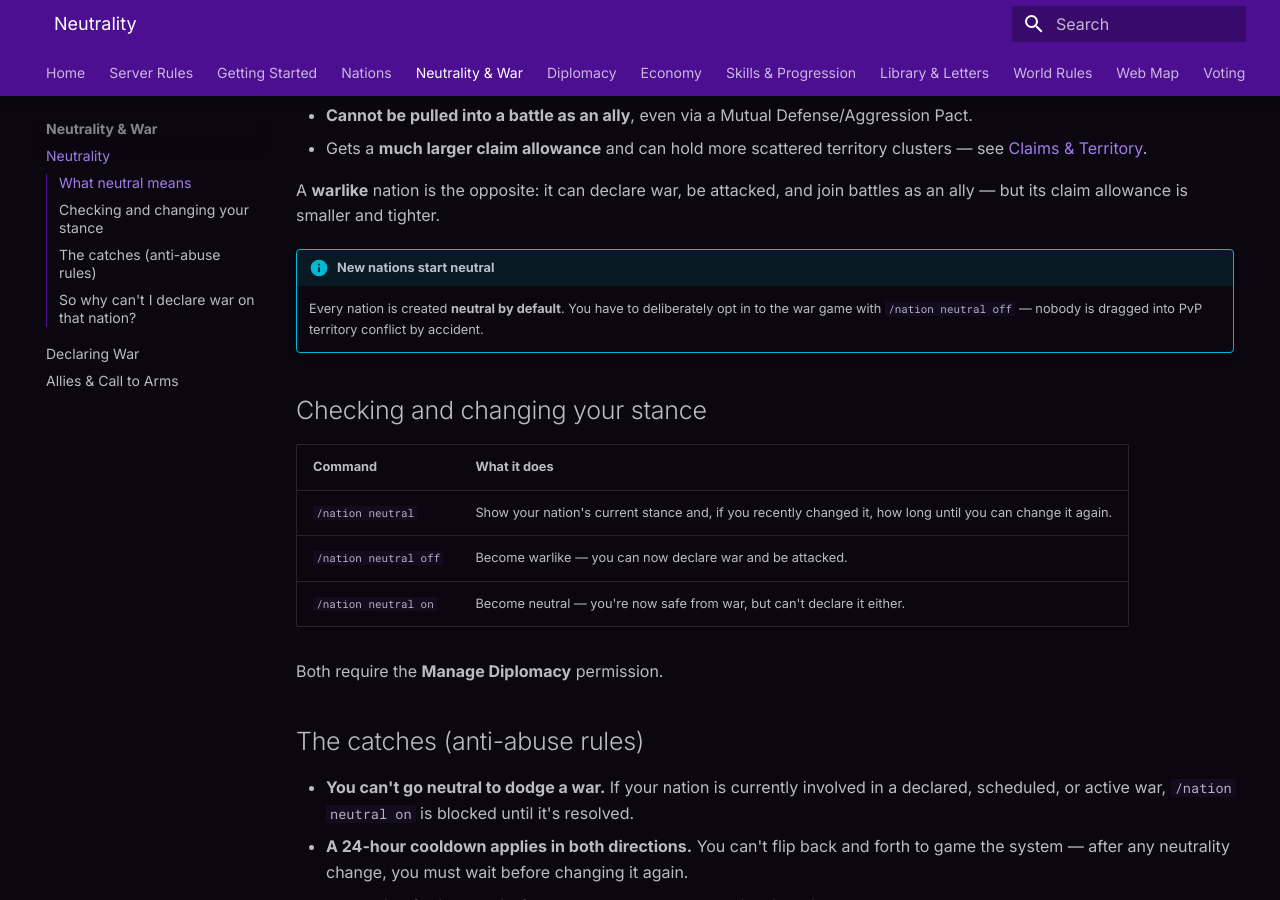
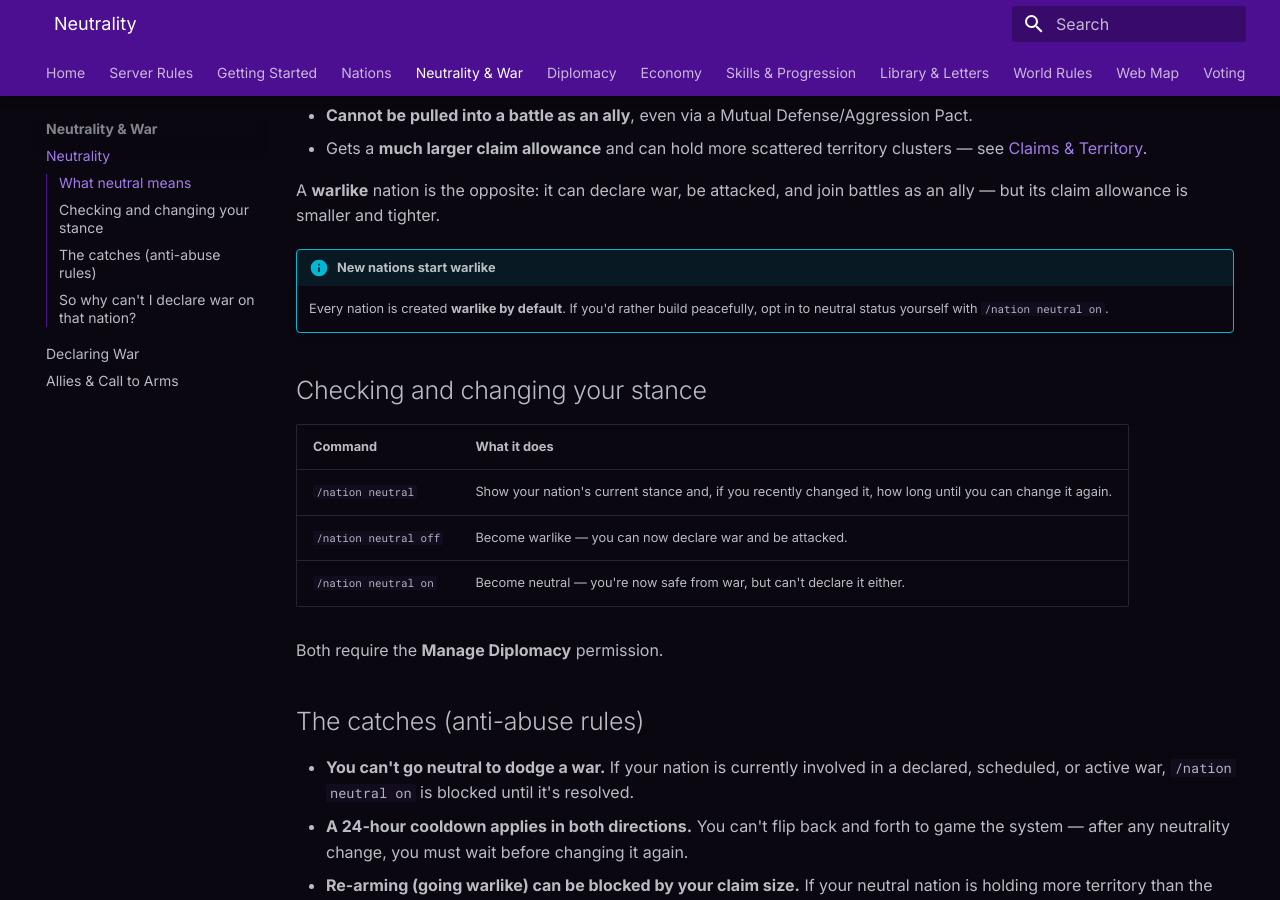
Before and after one commit to SourceRealms/sourcerealms-docs, an MkDocs documentation site: the page built from docs/war/neutrality.md, in a window 1280 px wide and 900 px high, scrolled down 376 px. Built offline with MkDocs 1.6.1 and Material for MkDocs 9.7.7, drawn with Linux system fonts in a browser that asks for light colours.

Commit message:
Update docs: new nations default to warlike instead of neutral

```diff
--- a/docs/war/neutrality.md
+++ b/docs/war/neutrality.md
@@ -18,9 +18,9 @@ A **neutral** nation:
 A **warlike** nation is the opposite: it can declare war, be attacked, and join battles as an ally
 — but its claim allowance is smaller and tighter.
 
-!!! info "New nations start neutral"
-    Every nation is created **neutral by default**. You have to deliberately opt in to the war
-    game with `/nation neutral off` — nobody is dragged into PvP territory conflict by accident.
+!!! info "New nations start warlike"
+    Every nation is created **warlike by default**. If you'd rather build peacefully, opt in to
+    neutral status yourself with `/nation neutral on`.
 
 ## Checking and changing your stance
 
```
Also changed, not shown: docs/faq.md (+3 -2 lines), docs/getting-started.md (+3 -3 lines), docs/nations/creating-joining.md (+2 -2 lines).
